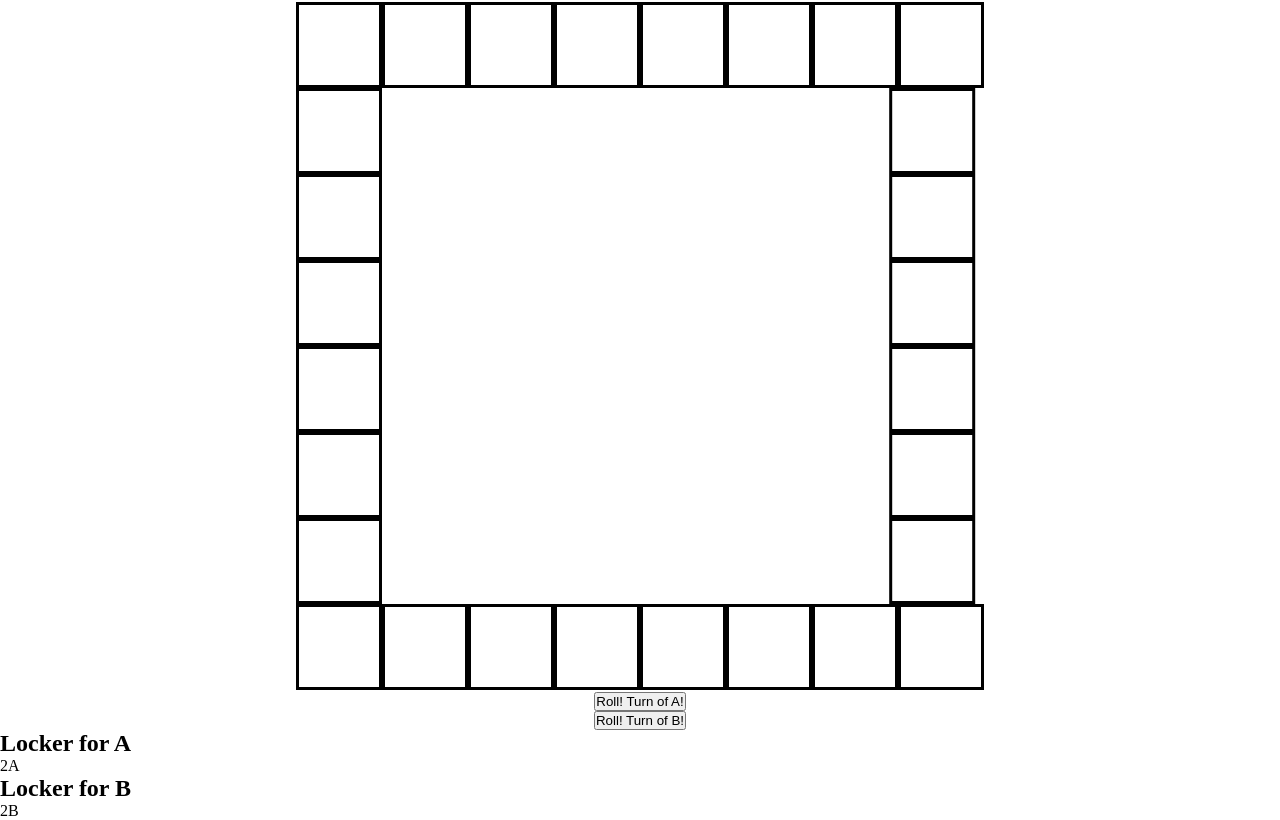
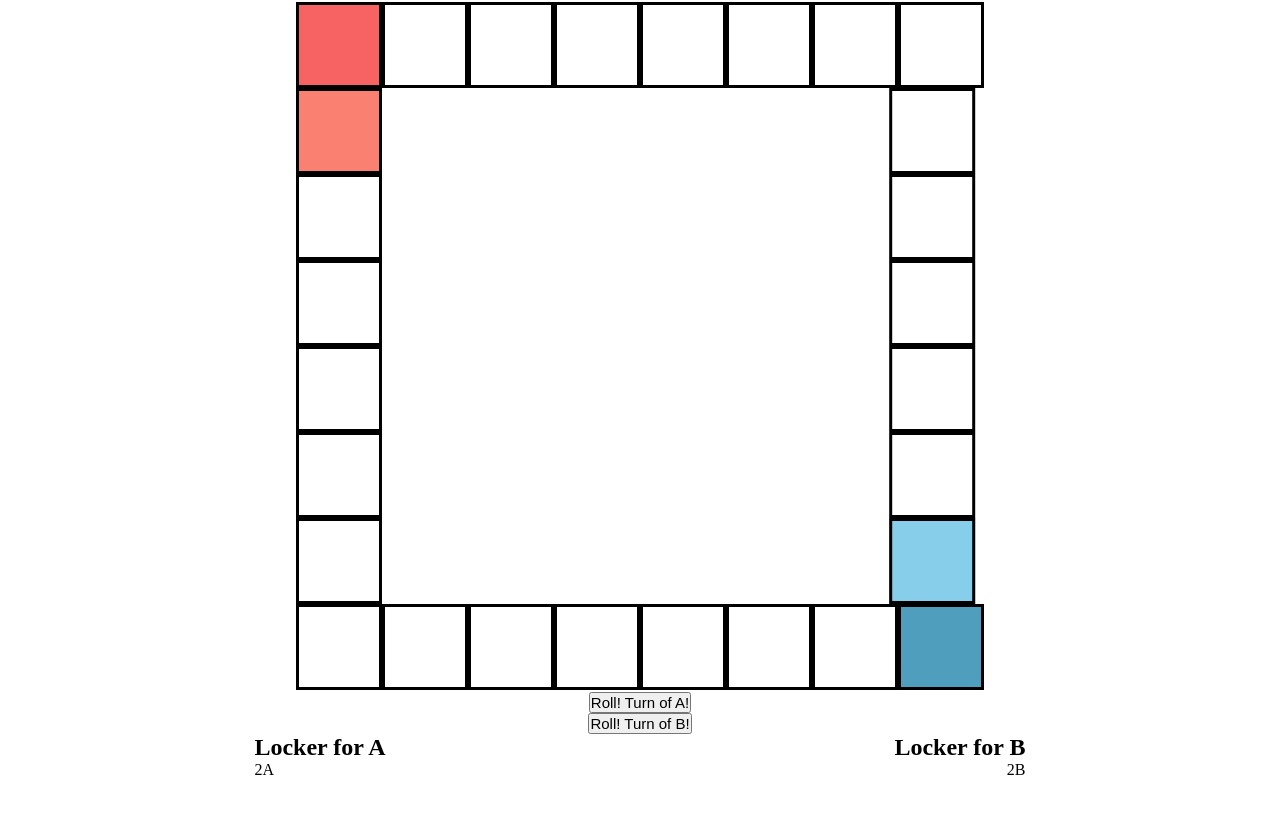
Before and after one commit to ParamBhaskar/Ludo, a plain HTML site: page index.html in a window 1280 px wide. Drawn offline with Linux system fonts and the light colour scheme.

Commit message:
Add files via upload

```diff
--- a/index.html
+++ b/index.html
@@ -55,10 +55,20 @@
     <button id="btn_A" onclick="roll_A()">Roll! Turn of A!</button>
     <button id="btn_B" onclick="roll_B()">Roll! Turn of B!</button>
     <div id="show"></div>
-    <div><h2>Locker for A</h2></div>
-    <div class="locker_A" id="locker_A">2A</div>
-    <div><h2>Locker for B</h2></div>
-    <div class="locker_B" id="locker_B">2B</div>
+    <div class="locker">
+        <div class="h2_A">
+            <div>
+                <h2>Locker for A</h2>
+            </div>
+            <div class="locker_A" id="locker_A">2A</div>
+        </div>
+        <div class="h2_B">
+            <div>
+                <h2>Locker for B</h2>
+            </div>
+            <div class="locker_B" id="locker_B">2B</div>
+        </div>
+    </div>
     <script src="index.js"></script>
 </body>
 
--- a/index.js
+++ b/index.js
@@ -390,3 +390,8 @@ function clicking(id) {
     document.getElementById(id).addEventListener("click", function () { console.log("Clicked!") })
     return true;
 }
+
+document.getElementById("1").style.background="rgb(247, 98, 98)";
+document.getElementById("28").style.background="salmon";
+document.getElementById("15").style.background="rgb(79, 158, 189)";
+document.getElementById("14").style.background="skyblue";
--- a/style.css
+++ b/style.css
@@ -32,9 +32,22 @@ td{
 button{
     display: flex;
     justify-content: space-between;
+    font-size: 15px;
 }
 #show{
     text-align: center;
+}
+p{
+    text-align: center;
+}
+.h2_B{
+    float: right;
+}
+.locker_B{
+    float: right;
+}
+.locker{
+    display: flex;
 }
 @media only screen and (max-width: 830px)
 {
```
